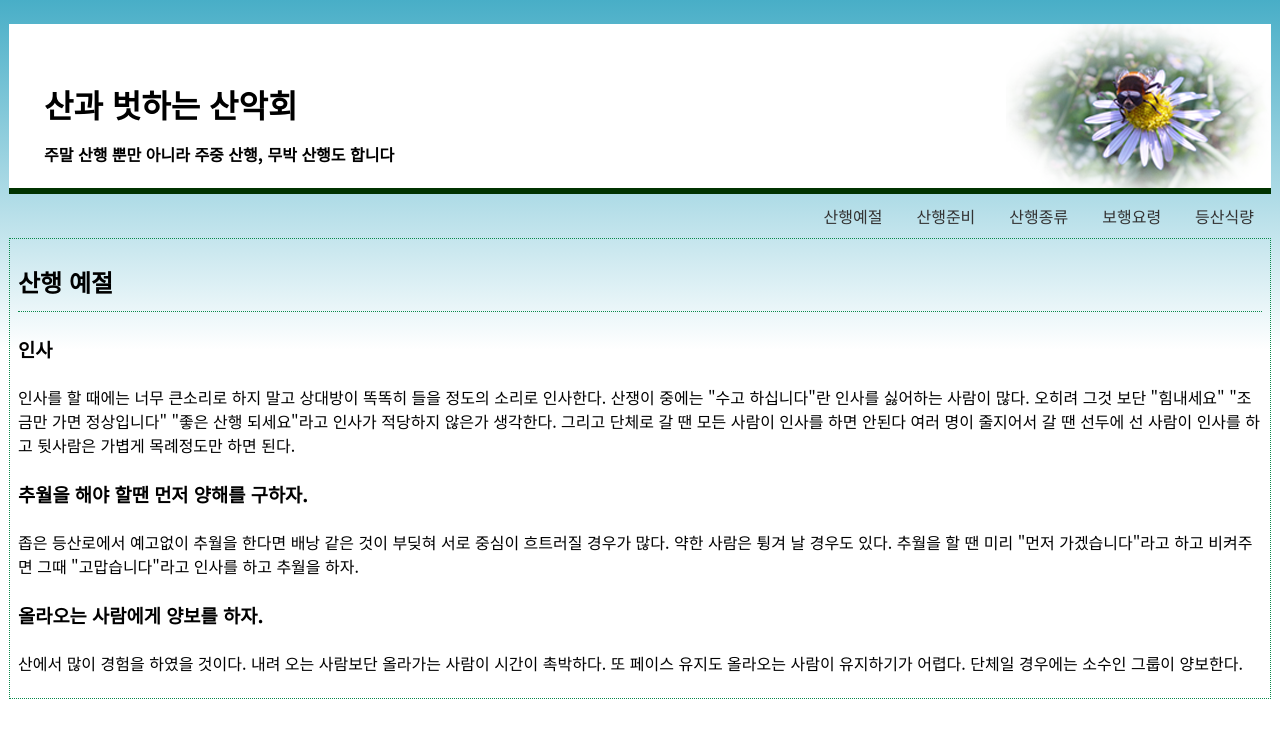
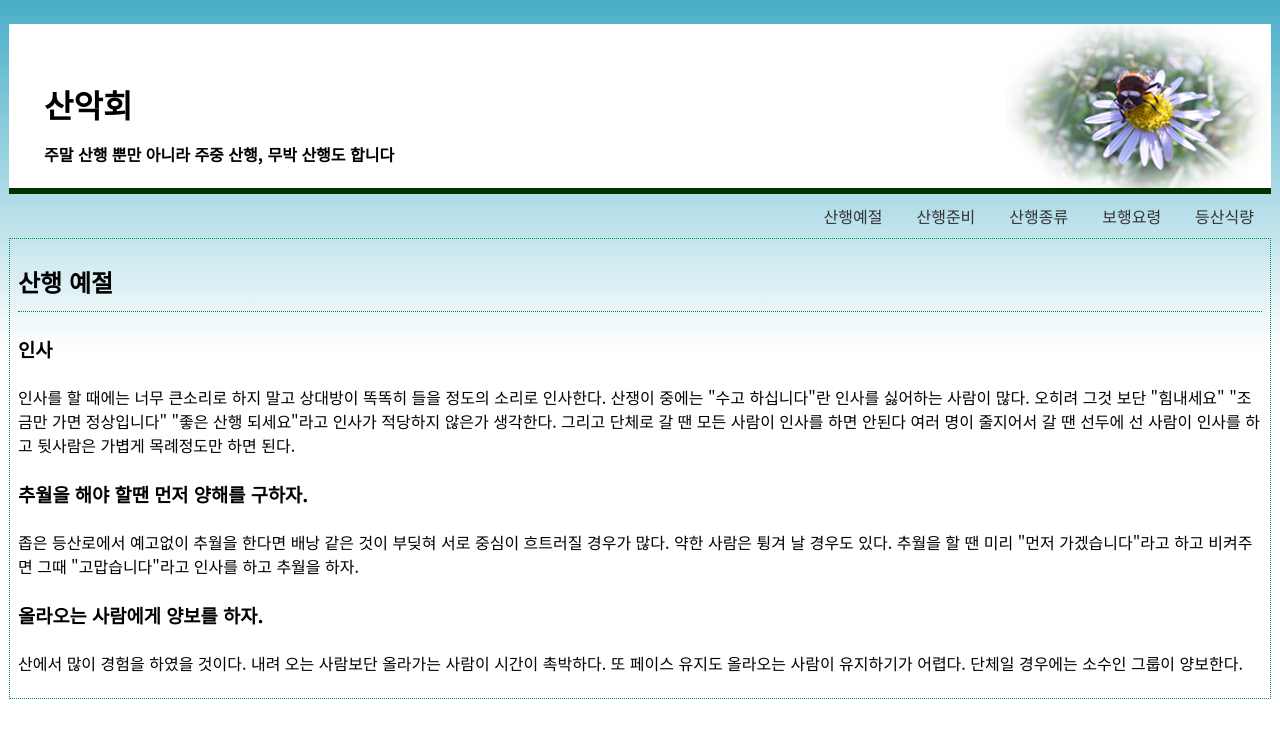
Before and after one commit to jaeidesu/mountain, a plain HTML site: page index.html in a window 1280 px wide. Drawn offline with Linux system fonts and the light colour scheme.

Commit message:
Add files via upload

```diff
--- a/index.html
+++ b/index.html
@@ -11,7 +11,7 @@
     <div id="wrap">
         <header id="header">
             <hgroup>
-                <h1>산과 벗하는 산악회</h1>
+                <h1>산악회</h1>
                 <p>주말 산행 뿐만 아니라 주중 산행, 무박 산행도 합니다</p>
             </hgroup>
         </header>
```
